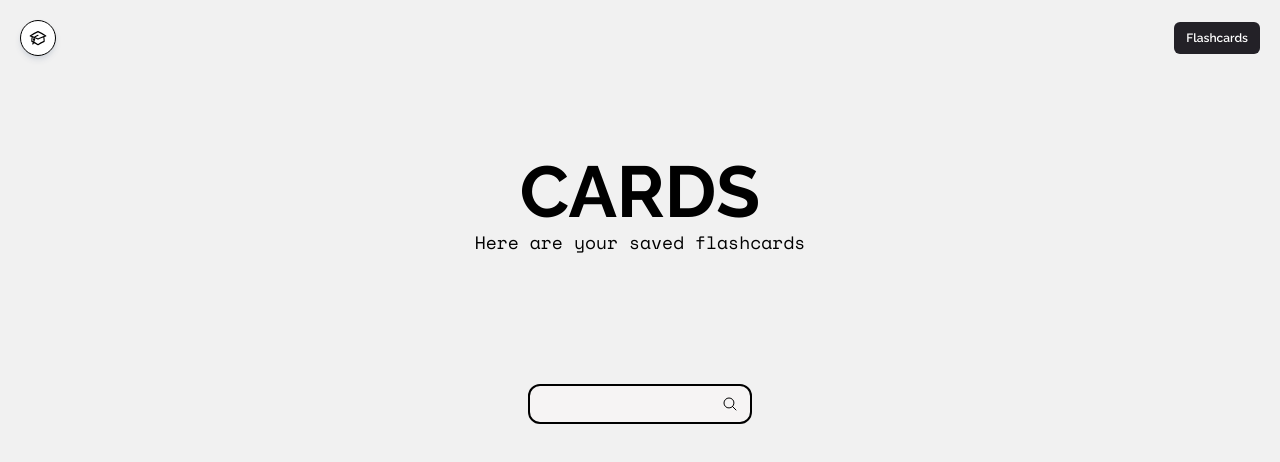
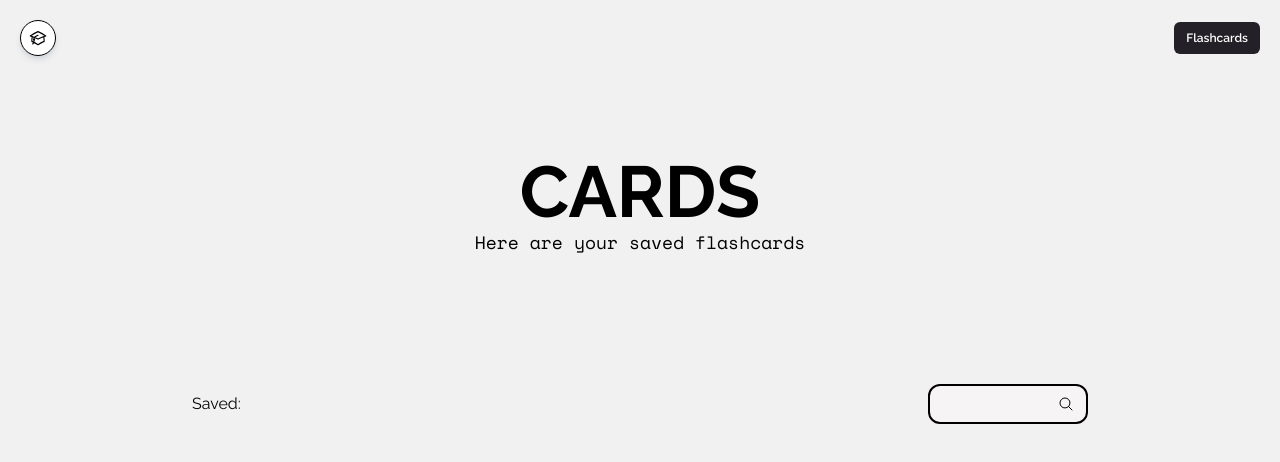
Before and after one commit to limitlez2020/flashcard_saas, a Next.js app: page /saved_flashcards_page in a window 1280 px wide. Shown: the top 462 px of the page. Built offline with nearby package versions, Linux system fonts and the light colour scheme.

Commit message:
UI edits

```diff
--- a/app/saved_flashcards_page/page.js
+++ b/app/saved_flashcards_page/page.js
@@ -70,8 +70,11 @@ export default function SavedFlashcards() {
           {/* Display Flashcard Sets: */}
           <div className={`${raleway.className} flex flex-col w-full px-20 items-center justify-center gap-12`}>
 
+            <div className="flex flex-row justify-between items-center w-full md:px-28 border-0 border-black">
+              <p className="text-base">Saved:</p>
+
               {/* Search Bar: */}
-            <div className="flex justify-center items-center w-56 h-10 bg-[#f6f4f4] border-black border-[2px] rounded-xl">
+              <div className="flex justify-center items-center w-40 h-10 bg-[#f6f4f4] border-black border-[2px] rounded-xl">
                 {/* <textarea className="flex items-center justify-center bg-[#f6f4f4] w-full h-9 text-xs rounded-3xl no-scrollbar focus:outline-none"
                           value={text}
                           onChange={e => setText(e.target.value)}
@@ -80,6 +83,7 @@ export default function SavedFlashcards() {
 
                 <div className="flex justify-end items-center w-full self-center p-3">
                   <MagnifyingGlassIcon className="w-4 h-4"/>
+                </div>
               </div>
             </div>
 
```
Lines whose indentation alone changed are shown as unchanged.
